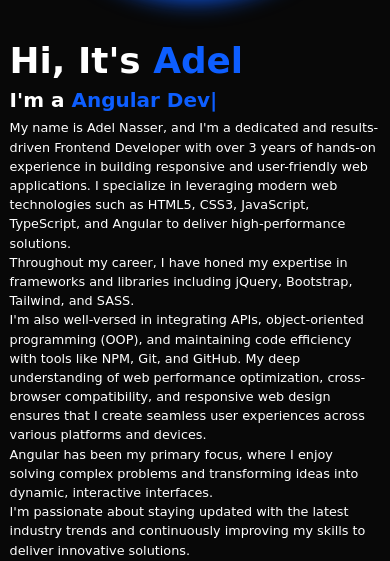
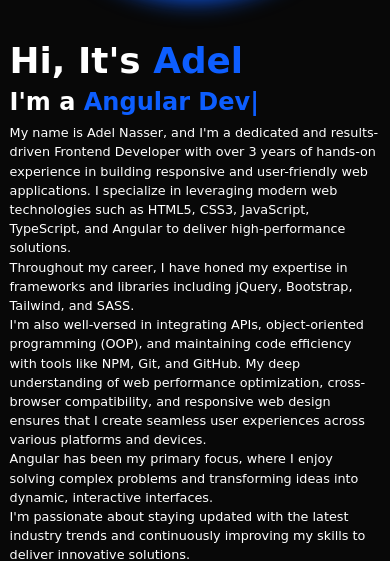
Before and after one commit to AN-Fahmy/Portfolio, a plain HTML site: page index.html in a window 390 px wide. Shown: the part 1363-1924 px from the top of the page. Drawn offline with nearby package versions, Linux system fonts and the light colour scheme; a web font is replaced by a local one.

Commit message:
myPortfolio

```diff
--- a/css/main.css
+++ b/css/main.css
@@ -212,7 +212,7 @@
                     font-size: 2.8rem;
                 }
                 .text-animated{
-                    font-size: 20px !important;
+                    font-size: 24px !important;
                 }
             }
         }
```
